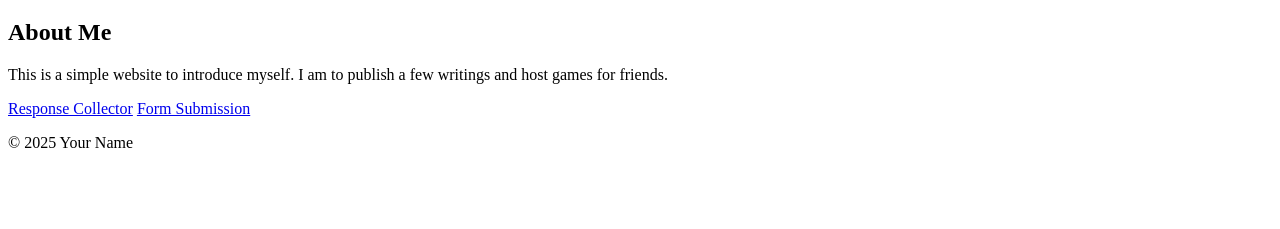
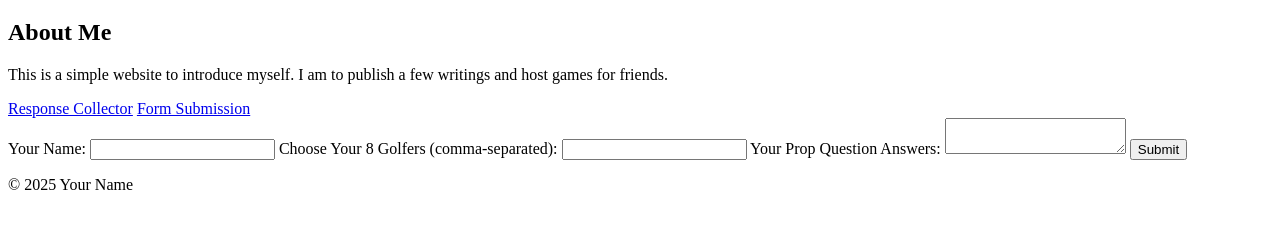
Before and after one commit to davidduball/davidduball.github.io, a plain HTML site: page index.html in a window 1280 px wide. Shown: the part 61-290 px from the top of the page. Drawn offline with Linux system fonts and the light colour scheme.

Commit message:
Update index.html

```diff
--- a/index.html
+++ b/index.html
@@ -19,6 +19,20 @@
 
     <a href="form_submission.html">Form Submission</a>
 
+    <form name="golf-form" method="POST" data-netlify="true">
+  <label for="name">Your Name:</label>
+  <input type="text" id="name" name="name" required />
+
+  <label for="team">Choose Your 8 Golfers (comma-separated):</label>
+  <input type="text" id="team" name="team" required />
+
+  <label for="prop-answers">Your Prop Question Answers:</label>
+  <textarea id="prop-answers" name="prop-answers" required></textarea>
+
+  <button type="submit">Submit</button>
+</form>
+
+
     <footer>
         <p>&copy; 2025 Your Name</p>
     </footer>
```
